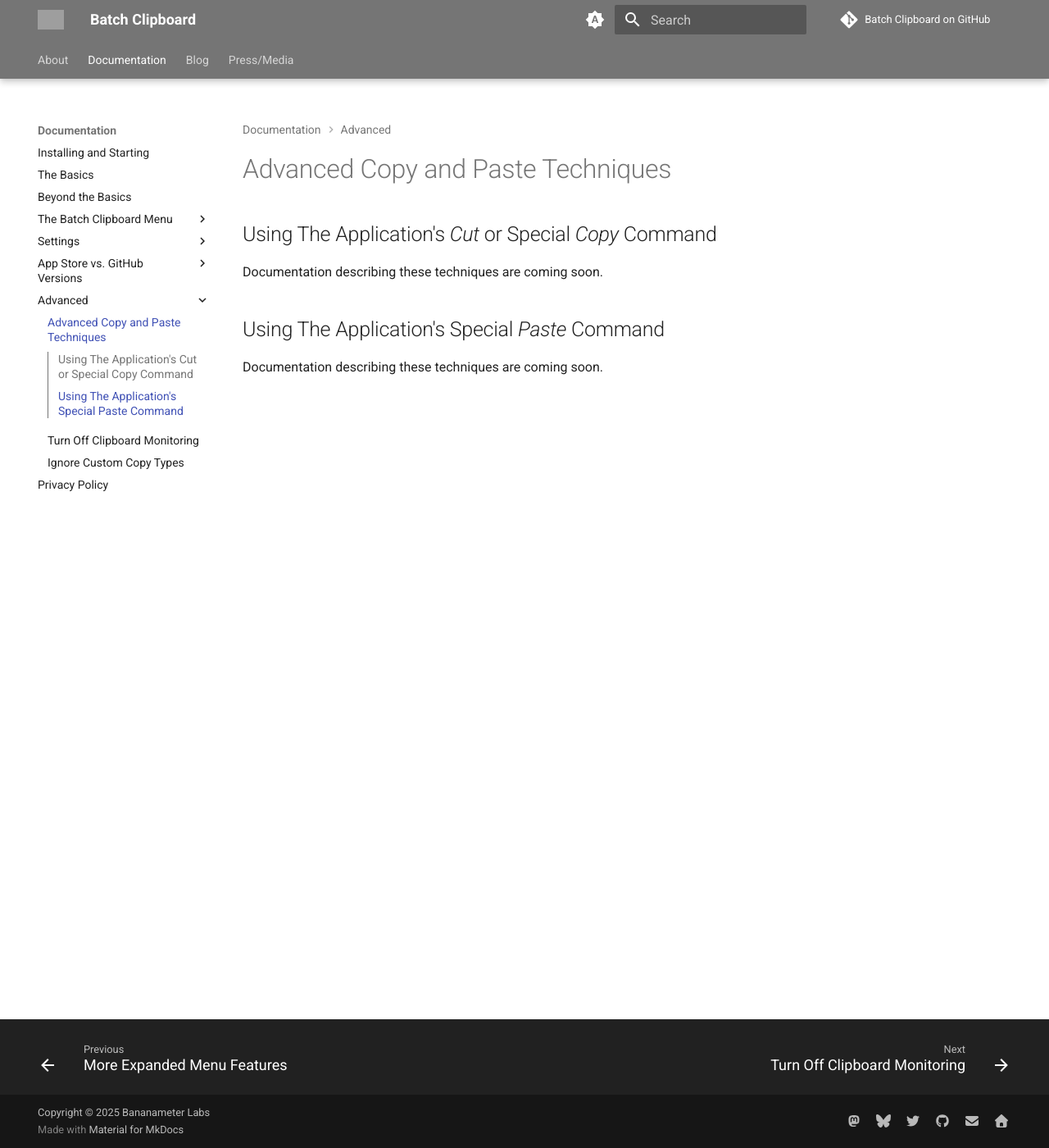
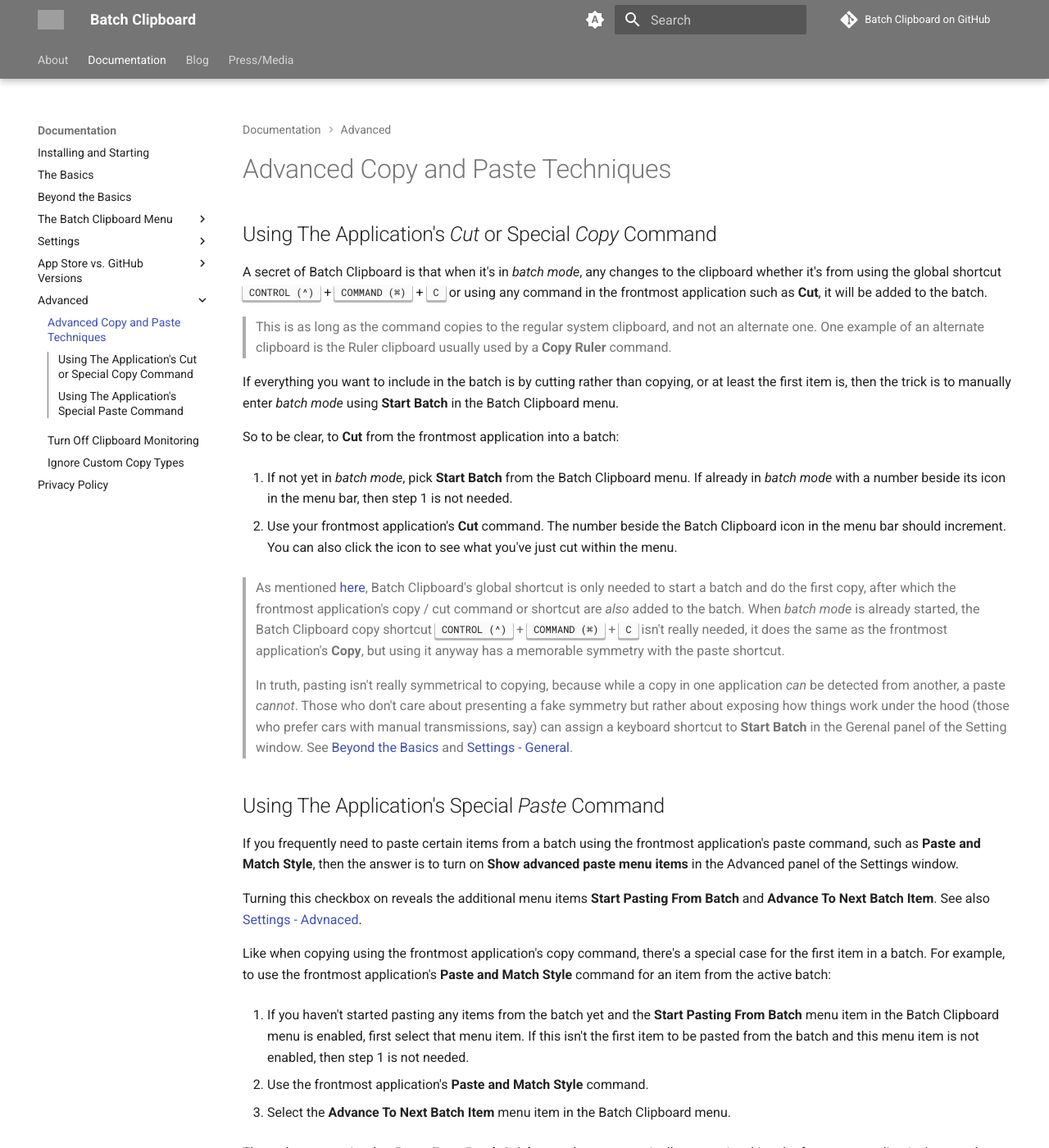
Before and after one commit to jpmhouston/Batch-Clipboard-website, an MkDocs documentation site: the page built from docs/Advanced-Copy-and-Paste-Techniques.md, in a window 1280 px wide and 1400 px high. Shown: the whole window at 82% size. Built offline with MkDocs 1.6.1 and Material for MkDocs 9.7.7, drawn with Linux system fonts in a browser that asks for light colours; comment, search, counter and statistics services are not loaded; some of the changed text lies outside the part shown; grey boxes are pictures that could not be loaded.

Commit message:
Complete advanced copy and paste page

```diff
--- a/docs/Advanced-Copy-and-Paste-Techniques.md
+++ b/docs/Advanced-Copy-and-Paste-Techniques.md
@@ -1,31 +1,75 @@
 ## Using The Application's _Cut_ or Special _Copy_ Command
 
-Documentation describing these techniques are coming soon.
+A secret of Batch Clipboard is that when it's in _batch mode_, any changes
+to the clipboard whether it's from using the global shortcut
+<kbd>CONTROL (^)</kbd> + <kbd>COMMAND (⌘)</kbd> + <kbd>C</kbd> or using
+any command in the frontmost application such as **Cut**, it will be added
+to the batch.
+
+> This is as long as the command copies to the regular system clipboard,
+> and not an alternate one. One example of an alternate clipboard is the
+> Ruler clipboard usually used by a **Copy Ruler** command.
+
+If everything you want to include in the batch is by cutting rather than
+copying, or at least the first item is, then the trick is to manually
+enter _batch mode_ using **Start Batch** in the Batch Clipboard menu.
+
+So to be clear, to **Cut** from the frontmost application into a batch:
+
+1. If not yet in _batch mode_, pick **Start Batch** from the
+Batch Clipboard menu. If already in _batch mode_ with a number beside
+its icon in the menu bar, then step 1 is not needed.
+
+2. Use your frontmost application's **Cut** command. The number beside
+the Batch Clipboard icon in the menu bar should increment. You can also
+click the icon to see what you've just cut within the menu.
+
+> As mentioned [here](Beyond-the-Basics.md#Behind-The-Curtain),
+> Batch Clipboard's global shortcut is only needed to start a batch and do
+> the first copy, after which the frontmost application's copy / cut
+> command or shortcut are _also_ added to the batch.
+> When _batch mode_ is already started, the Batch Clipboard copy shortcut
+> <kbd>CONTROL (^)</kbd> + <kbd>COMMAND (⌘)</kbd> + <kbd>C</kbd> isn't
+> really needed, it does the same as the frontmost application's **Copy**,
+> but using it anyway has a memorable symmetry with the paste shortcut.
+
+> In truth, pasting isn't really symmetrical to copying, because while a
+> copy in one application _can_ be detected from another, a paste _cannot_.
+> Those who don't care about presenting a fake symmetry but rather about
+> exposing how things work under the hood (those who prefer cars with
+> manual transmissions, say) can assign a keyboard shortcut to
+> **Start Batch** in the Gerenal panel of the Setting window. See
+> [Beyond the Basics](Beyond-the-Basics.md) and
+[Settings - General](General-Panel.md).
 
 ## Using The Application's Special _Paste_ Command
 
-Documentation describing these techniques are coming soon.
+If you frequently need to paste certain items from a batch using the
+frontmost application's paste command, such as **Paste and Match Style**,
+then the answer is to turn on **Show advanced paste menu items** in
+the Advanced panel of the Settings window.
 
-<!--
-So Batch Clipboard's special copy keyboard shortcut, or **Copy to Batch**
-menu item, is really just a convenient way to enter_ batch mode _and then
-copy the first item.
+Turning this checkbox on reveals the additional menu items
+**Start Pasting From Batch** and **Advance To Next Batch Item**.
+See also [Settings - Advnaced](Advnaced-Panel.md).
 
-If you use **Paste** in the
-frontmost application then in some cases it will paste the latest item copied
-instead of the intended clip, and plus it will not advance the app to the
-next clip.
+Like when copying using the frontmost application's copy command, there's
+a special case for the first item in a batch. For example, to use the
+frontmost application's **Paste and Match Style** command for an item
+from the active batch:
 
-    You might, however, intentionally paste using the frontmost application's
-command to intentionally paste the next item in the batch multiple times,
-or if you need to use a special paste command in your application
-(such as **Paste and Match Style**).
+1. If you haven't started pasting any items from the batch yet and the
+**Start Pasting From Batch** menu item in the Batch Clipboard menu is
+enabled, first select that menu item. If this isn't the first item to be
+pasted from the batch and this menu item is not enabled, then step 1 is
+not needed.
 
-    _(To do so with the first item in the batch, you need to first use the
-**Start Replaying Item** to put it on the clipboard. Before then, while
-just collecting items into the batch, the most recent item to be copied
-is left on the clipboard)_
+2. Use the frontmost application's **Paste and Match Style** command.
 
-    To then advance manually without pasting, use the
-**Advance to Next Batch Item** menu item.
--->
+3. Select the **Advance To Next Batch Item** menu item in the
+Batch Clipboard menu.
+
+These three steos is what **Paste From Batch & Advance** does
+automatically, except invoking the frontmost application's normal paste
+command. These extra menu items enabled by the option in the Settings
+just allows you to manually do these individual steps.
```
